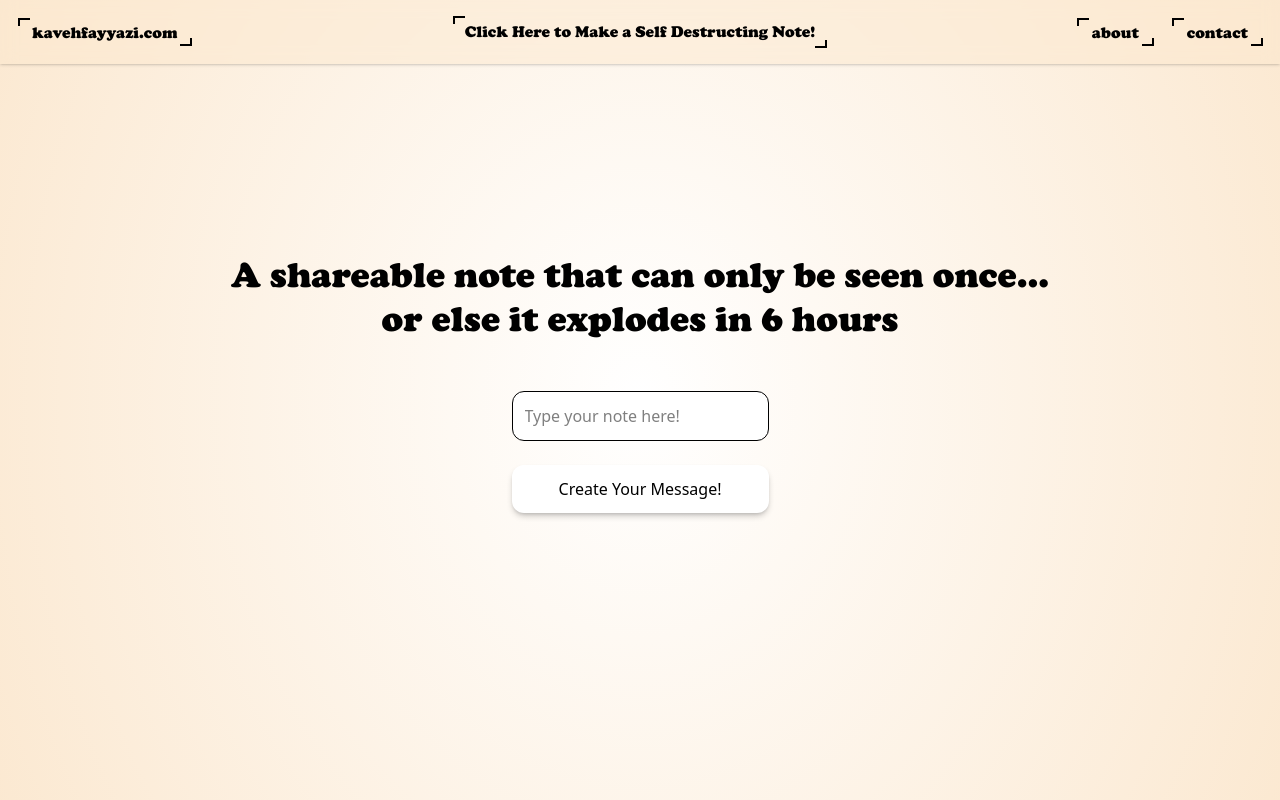
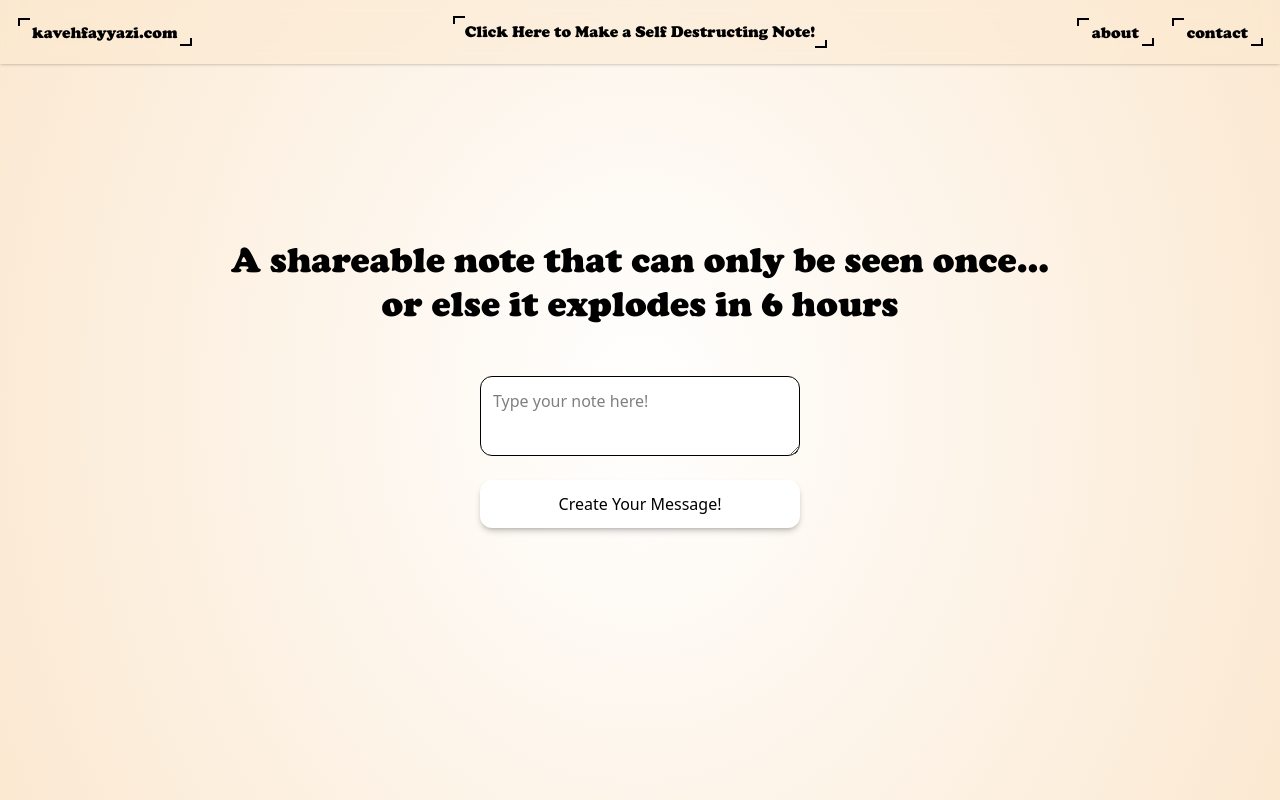
Before and after one commit to kavehfayyazi/my-personal-website, a React (Vite) app: page /self-destructing-note in a window 1280 px wide. Built offline with nearby package versions, Linux system fonts and the light colour scheme; no server answers.

Commit message:
Improved appearance of self-destructing-notes section

```diff
--- a/src/components/SelfDestructNote/CreateNote/SelfDestructCreateNoteForm.jsx
+++ b/src/components/SelfDestructNote/CreateNote/SelfDestructCreateNoteForm.jsx
@@ -36,7 +36,7 @@ const SelfDestructCreateNoteForm = () => {
 
   useEffect(() => {
     let timer;
-    if(loading) timer = setTimeout(() => setShowWaitMsg(true), 5000);
+    if(loading) timer = setTimeout(() => setShowWaitMsg(true), 3000);
     else setShowWaitMsg(false);
     return () => clearTimeout(timer);
   }, [loading]);
@@ -68,13 +68,14 @@ const SelfDestructCreateNoteForm = () => {
   return (
     <>
       <form className="flex flex-col space-y-6" onSubmit={handleSubmit}>
-        <input
+        <textarea
           required
+          maxLength={120}
           type="text"
           placeholder="Type your note here!"
           value={note}
           onChange={(e) => {setNote(e.target.value);}}
-          className="p-3 border rounded-xl bg-white"
+          className="w-[40vh] h-[10vh] p-3 border rounded-xl bg-white"
         />
 
         <ButtonCard disabled={loading}>
--- a/src/components/SelfDestructNote/ViewNote/SelfDestructViewNoteHero.jsx
+++ b/src/components/SelfDestructNote/ViewNote/SelfDestructViewNoteHero.jsx
@@ -45,7 +45,7 @@ const SelfDestructViewNoteHero = () => {
   // 1: There's an error
   if(error)
     return (
-      <p className="flex h-7/12 items-center justify-center text-black font-cooper-black text-3xl">
+      <p className="flex flex-col h-[76vh] items-center justify-center text-black font-cooper-black text-3xl">
         There was an error... Please try again later.
       </p>
     )
@@ -53,19 +53,19 @@ const SelfDestructViewNoteHero = () => {
   // 2: We have a slug so show the copy-link box component
   if(loading)
     return (
-      <h1 className="flex h-7/12 flex-row justify-center items-center font-cooper-black text-2xl">
+      <h1 className="flex flex-col h-[76vh] justify-center items-center font-cooper-black text-2xl">
         Please wait while we fetch your message.
       </h1>
     )
 
   return (
-    <div className="flex h-7/12 flex-row justify-center items-center gap-2">
+    <div className="flex flex-col h-[76vh] justify-center items-center gap-4">
       {accessible ? (
-            <TextCard>
+            <TextCard className="w-[40vh] h-[10vh] font-cooper-black">
               {`${message}`}
             </TextCard>
       ) : (
-          <h1>{`${message}`}</h1>
+          <h1 className="font-cooper-black text-3xl">{`${message}`}</h1>
       )}
       <ButtonCard onClick={resetNote}>
         Click Here to Make Another Note
```
